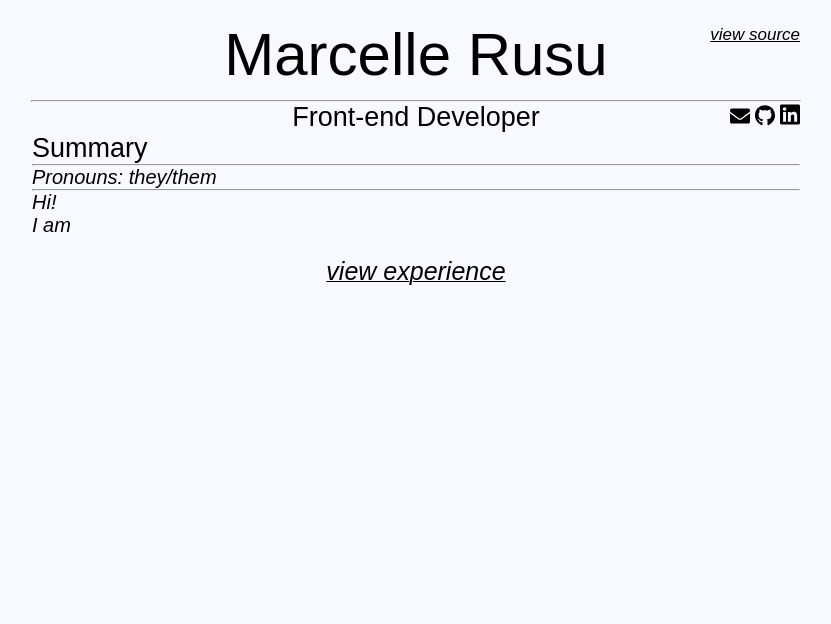
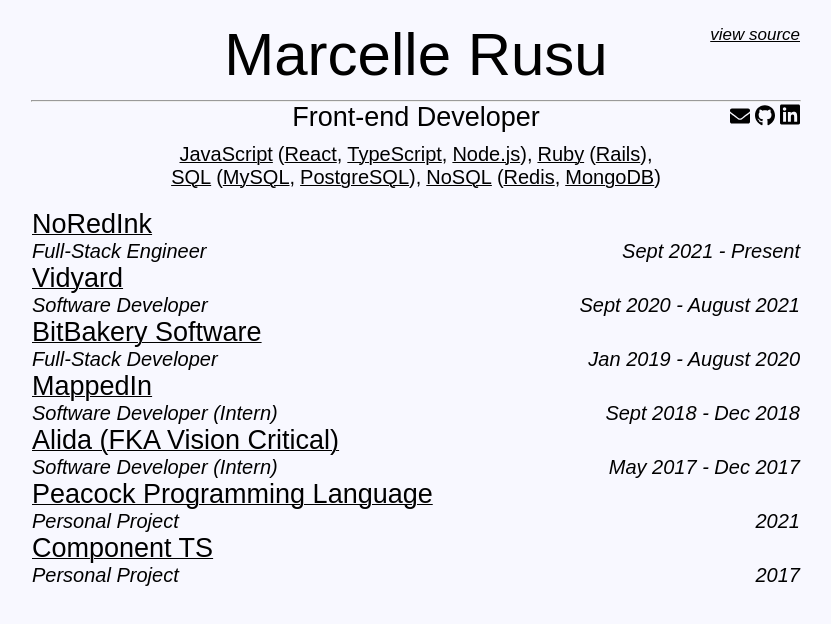
Before and after one commit to marcellerusu/personal-website, a React (Create React App) app: page / in a window 1280 px wide. Shown: the top 624 px of the page, without its empty margins (224-1055 px from the left). Built offline with nearby package versions, Linux system fonts and the light colour scheme; a web font is replaced by a local one.

Commit message:
remove summary

```diff
--- a/src/App.js
+++ b/src/App.js
@@ -58,8 +58,7 @@
     <Main id="main">
       <Header />
       <Router>
-        <Summary path="/" />
-        <Resume path="resume" />
+        <Resume path="/" />
         <Peacock path="peacock" />
       </Router>
     </Main>
```
